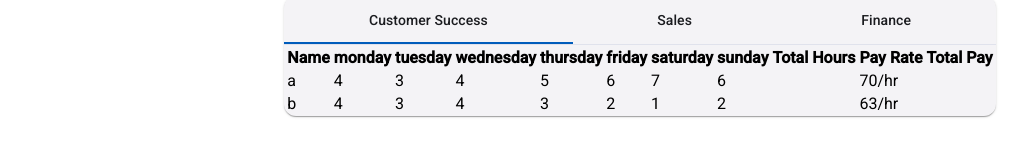
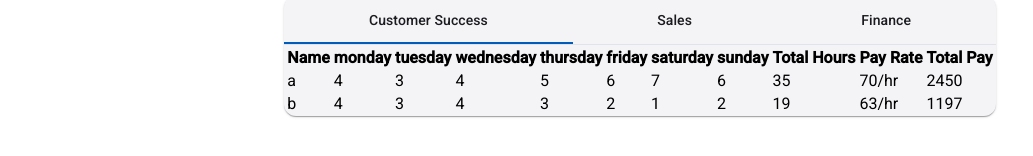
Before and after one commit to TexasR3X/hr-timesheet, an Angular app: page /analytics in a window 1280 px wide. Shown: the part 376-532 px from the top of the page, without its empty margins (0-1033 px from the left). Built offline with nearby package versions, Linux system fonts and the light colour scheme.

Commit message:
Total hours & total pay shown in <app-analytics-table>s

```diff
--- a/src/app/components/analytics-table/analytics-table.component.html
+++ b/src/app/components/analytics-table/analytics-table.component.html
@@ -12,9 +12,9 @@
             <tr *ngFor="let employee of employees; let i = index">
                 <td>{{employee.name}}</td>
                 <td *ngFor="let day of weekdays">{{employee[day]}}</td>
-                <td class="total-cell"></td>
+                <td class="total-cell">{{getTotalHours(employee)}}</td>
                 <td>{{employee.payRate}}/hr</td>
-                <td></td>
+                <td>{{employee.payRate * getTotalHours(employee)}}</td>
             </tr>
         </tbody>
     </table>
--- a/src/app/components/analytics-table/analytics-table.component.ts
+++ b/src/app/components/analytics-table/analytics-table.component.ts
@@ -73,4 +73,14 @@ export class AnalyticsTableComponent implements OnInit {
   ngOnInit(): void {
     this.employees = this.employeeData.filter(employee => employee.departmentId === this.departmentId);
   }
+
+  getTotalHours(employee: Employee): number {
+    return employee.monday
+      + employee.tuesday
+      + employee.wednesday
+      + employee.thursday
+      + employee.friday
+      + employee.saturday
+      + employee.sunday;
+  }
 }
--- a/src/app/components/analytics/analytics.component.html
+++ b/src/app/components/analytics/analytics.component.html
@@ -8,6 +8,8 @@
                 <app-analytics-table [departmentId]="'2'"></app-analytics-table>
             </mat-tab>
             <mat-tab label="Finance">
+                <!-- This departmentId is different from the other ones. -->
+                <!-- It seems to still work though, and it might be another way to do it (for hard coded numbers). -->
                 <app-analytics-table departmentId="3"></app-analytics-table>
             </mat-tab>
         </mat-tab-group>
```
